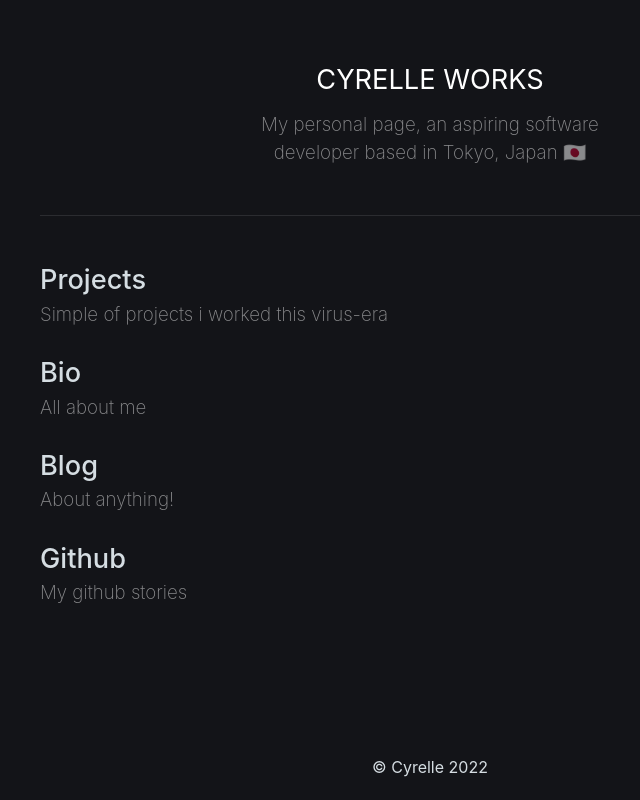
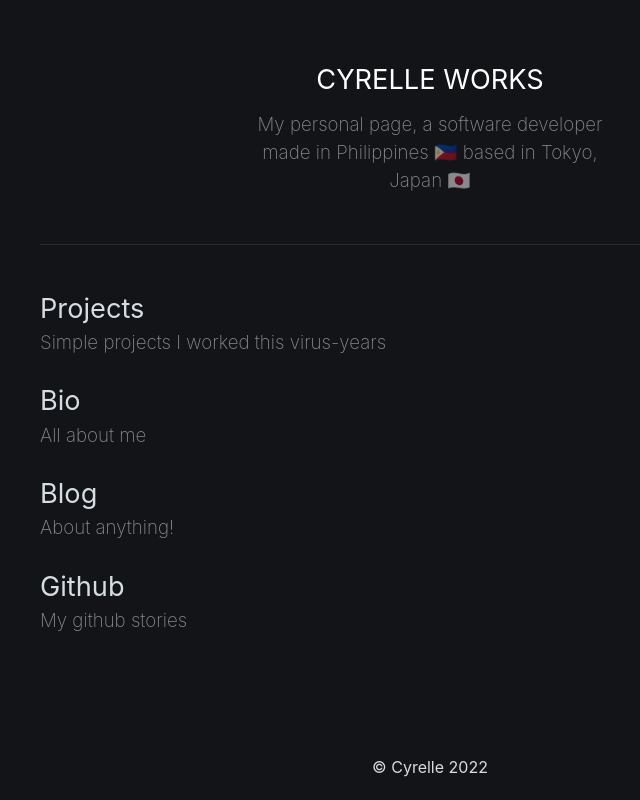
Before and after one commit to pdevera15/cyrellesitev2, a Next.js app: page / in a window 1280 px wide. Shown: the whole page, without its empty margins (210-850 px from the left). Built offline with nearby package versions, Linux system fonts and the light colour scheme.

Commit message:
tweaking front page

```diff
--- a/components/Hero.tsx
+++ b/components/Hero.tsx
@@ -29,8 +29,8 @@ const Header = () => {
     <Wrapper>
       <Title>CYRELLE WORKS</Title>
       <Subtitle>
-        My personal page, an aspiring software developer based in Tokyo, Japan
-        🇯🇵
+        My personal page, a software developer made in Philippines 🇵🇭 based in
+        Tokyo, Japan 🇯🇵
       </Subtitle>
     </Wrapper>
   )
--- a/components/Menu.tsx
+++ b/components/Menu.tsx
@@ -10,7 +10,6 @@ const Wrapper = styled.div`
 const Title = styled.div`
   font-size: 1.7em;
   color: #fff;
-  font-weight: 500;
 `
 const Subtitle = styled.div`
   font-size: 1.17em;
--- a/pages/index.tsx
+++ b/pages/index.tsx
@@ -30,7 +30,7 @@ const Home: NextPage = () => {
       >
         <Menu
           title="Projects"
-          subtitle="Simple of projects i worked this virus-era"
+          subtitle="Simple projects I worked this virus-years"
         />
         <Menu title="Bio" subtitle="All about me" />
         <Menu title="Blog" subtitle="About anything!" />
```
